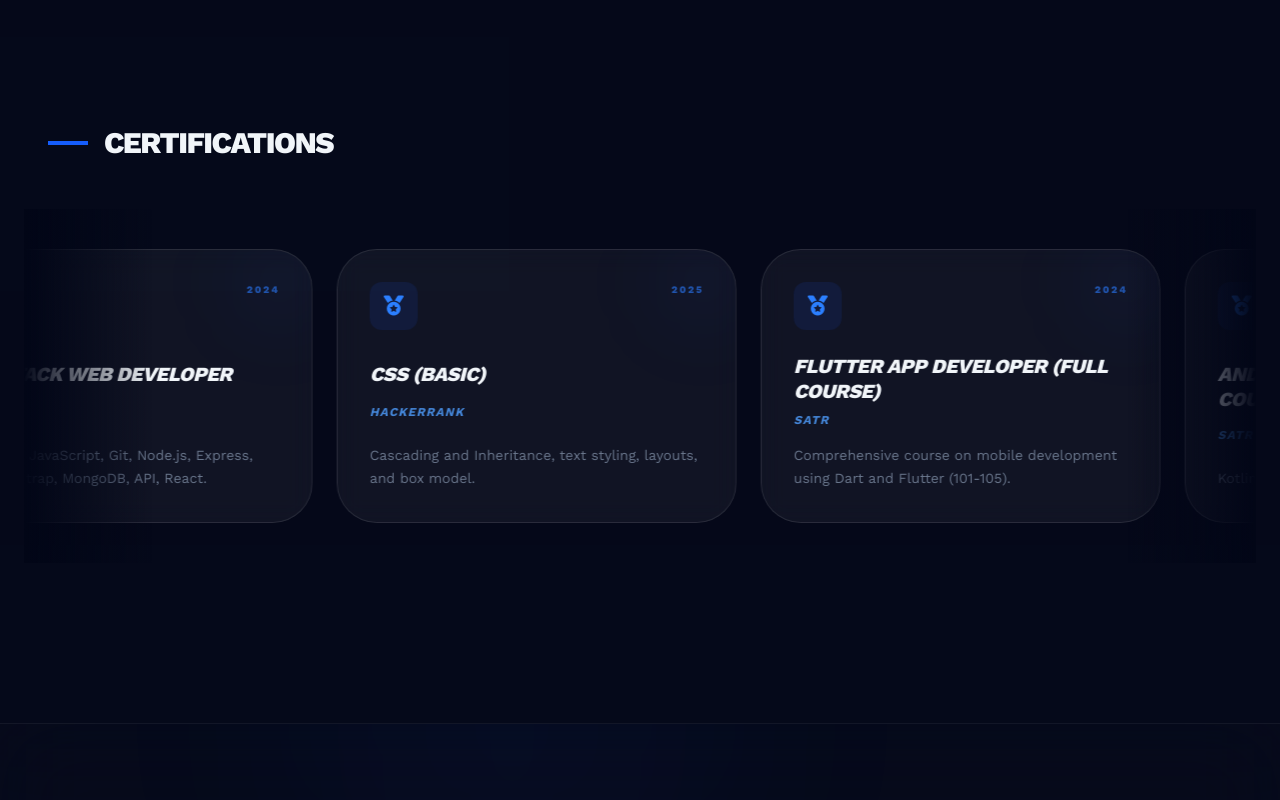
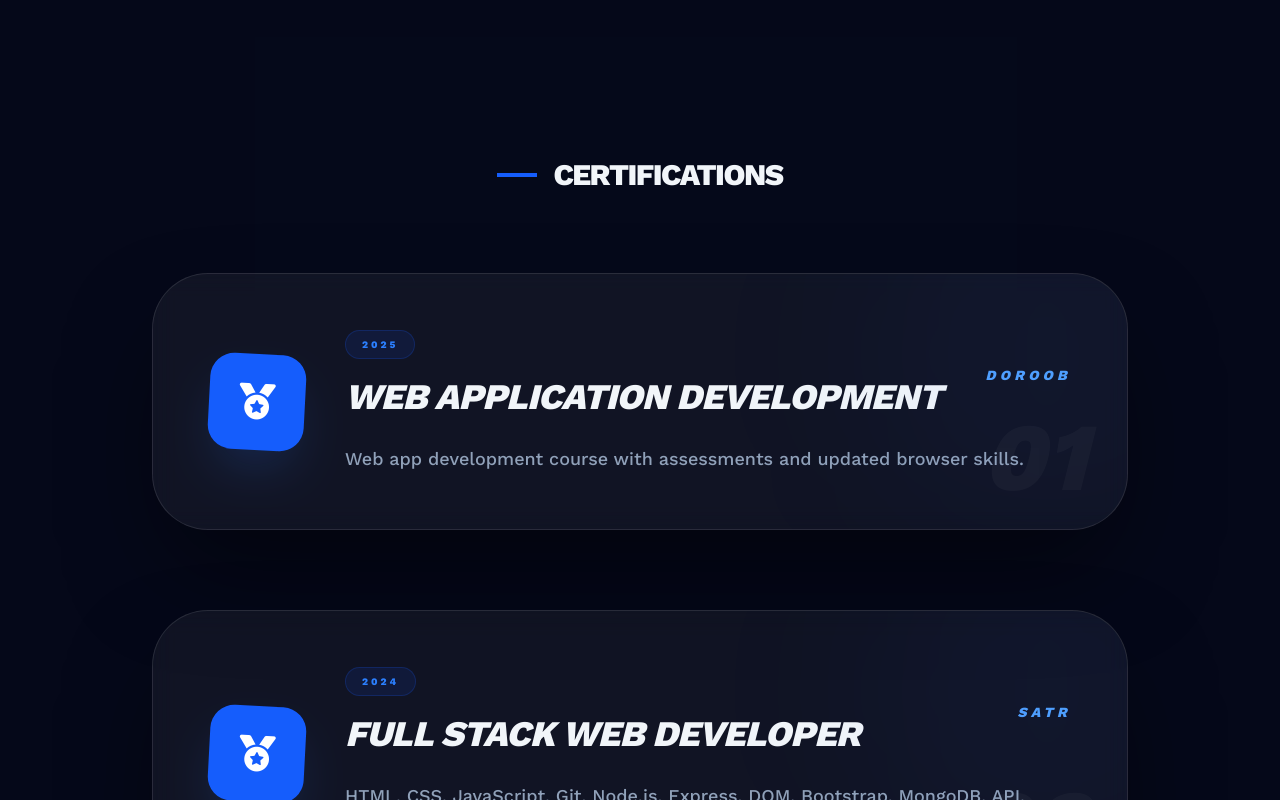
Before and after one commit to Su03l/suliman-yousef-profile, a React (Vite) app: page /resume in a window 1280 px wide. Shown: the part 980-1780 px from the top of the page. Built offline with nearby package versions, Linux system fonts and the light colour scheme.

Commit message:
some update

```diff
--- a/src/components/sections/Resume.tsx
+++ b/src/components/sections/Resume.tsx
@@ -63,44 +63,62 @@
                     </motion.div>
                 </div>
 
-                {/* Certifications Section - Continuous Scroll */}
-                <div className="mt-32 overflow-hidden">
-                    <h2 className="text-3xl font-black tracking-tighter mb-12 flex items-center gap-4 px-6">
+                {/* Certifications Section - Sticky Stacking Cards */}
+                <div className="mt-40">
+                    <h2 className="text-3xl font-black tracking-tighter mb-20 flex items-center gap-4 px-6 justify-center">
                         <span className="w-10 h-1 bg-blue-600"></span> {t.certificationTitle.toUpperCase()}
                     </h2>
 
-                    <div className="relative group">
-                        {/* Gradient Overlays for smooth edges - Theme Responsive */}
-                        <div className={`absolute left-0 top-0 bottom-0 w-32 bg-gradient-to-r ${isDark ? 'from-[#020617]' : 'from-[#f8fafc]'} to-transparent z-10 pointer-events-none`}></div>
-                        <div className={`absolute right-0 top-0 bottom-0 w-32 bg-gradient-to-l ${isDark ? 'from-[#020617]' : 'from-[#f8fafc]'} to-transparent z-10 pointer-events-none`}></div>
+                    <div className="flex flex-col items-center gap-20 pb-40">
+                        {CERTIFICATIONS.map((cert, i) => (
+                            <motion.div
+                                key={i}
+                                initial={{ opacity: 0, y: 100, scale: 0.95 }}
+                                whileInView={{ opacity: 1, y: 0, scale: 1 }}
+                                viewport={{ once: false, margin: "-100px" }}
+                                transition={{ duration: 0.6, ease: [0.22, 1, 0.36, 1] }}
+                                className="sticky w-full max-w-5xl px-6"
+                                style={{
+                                    top: `${140 + (i * 10)}px`,
+                                    zIndex: i + 10
+                                }}
+                            >
+                                <div className={`glass p-10 md:p-14 rounded-[3.5rem] border ${isDark ? 'border-white/5 bg-slate-950/80' : 'border-black/5 bg-white/80'} backdrop-blur-3xl shadow-[0_50px_100px_-20px_rgba(0,0,0,0.5)] group relative overflow-hidden flex flex-col md:flex-row gap-10 items-center`}>
+                                    <div className="absolute -right-20 -top-20 w-80 h-80 bg-blue-600/5 blur-[100px] rounded-full group-hover:bg-blue-600/10 transition-colors"></div>
 
-                        <div className="flex gap-6 animate-cert-marquee hover:[animation-play-state:paused] py-10">
-                            {[...CERTIFICATIONS, ...CERTIFICATIONS].map((cert, i) => (
-                                <div
-                                    key={i}
-                                    className="flex-shrink-0 w-[400px] glass p-8 rounded-[2.5rem] border border-white/5 hover:border-blue-500/30 transition-all duration-500 group relative overflow-hidden flex flex-col justify-between"
-                                >
-                                    <div className="absolute -right-4 -top-4 w-24 h-24 bg-blue-600/5 blur-2xl rounded-full group-hover:bg-blue-600/10 transition-colors"></div>
-
-                                    <div className="flex justify-between items-start mb-6">
-                                        <div className="w-12 h-12 bg-blue-600/10 rounded-xl flex items-center justify-center text-blue-500 group-hover:bg-blue-600 group-hover:text-white transition-all duration-500">
-                                            <i className="fas fa-medal text-xl"></i>
+                                    <div className="flex-shrink-0">
+                                        <div className="w-24 h-24 bg-blue-600 rounded-3xl flex items-center justify-center text-white shadow-2xl shadow-blue-500/20 rotate-3 group-hover:rotate-0 transition-transform duration-500">
+                                            <i className="fas fa-medal text-4xl"></i>
                                         </div>
-                                        <span className="text-[10px] font-black tracking-[0.2em] text-blue-500/60 uppercase">{cert.year}</span>
                                     </div>
 
-                                    <h4 className="text-xl font-black mb-2 tracking-tight group-hover:text-blue-500 transition-colors uppercase italic leading-tight">
+                                    <div className="flex-1 text-center md:text-left">
+                                        <div className="flex flex-col md:flex-row md:items-center justify-between gap-4 mb-6">
+                                            <div>
+                                                <span className="inline-block px-4 py-1.5 bg-blue-600/10 text-blue-500 font-black tracking-[0.3em] mb-4 text-[10px] uppercase rounded-full border border-blue-600/20">
+                                                    {cert.year}
+                                                </span>
+                                                <h4 className="text-3xl md:text-4xl font-black tracking-tight group-hover:text-blue-500 transition-colors uppercase italic leading-tight">
                                                     {cert.title[lang]}
                                                 </h4>
-                                    <p className="text-blue-400/80 text-xs font-bold mb-4 uppercase tracking-widest italic tracking-tighter">
+                                            </div>
+                                            <p className="text-blue-400 font-black text-sm uppercase tracking-[0.3em] italic">
                                                 {cert.issuer[lang]}
                                             </p>
-                                    <p className="text-slate-400 text-sm leading-relaxed opacity-70 group-hover:opacity-100 transition-opacity line-clamp-3">
+                                        </div>
+
+                                        <p className={`text-lg leading-relaxed ${isDark ? 'text-slate-400' : 'text-slate-600'} font-medium group-hover:text-current transition-colors`}>
                                             {cert.description[lang]}
                                         </p>
                                     </div>
+
+                                    {/* Decorative background number */}
+                                    <span className="absolute bottom-6 right-10 text-8xl font-black opacity-[0.03] select-none italic">
+                                        {String(i + 1).padStart(2, '0')}
+                                    </span>
+                                </div>
+                            </motion.div>
                         ))}
-                        </div>
                     </div>
                 </div>
             </div>
```
Lines whose indentation alone changed are shown as unchanged.
